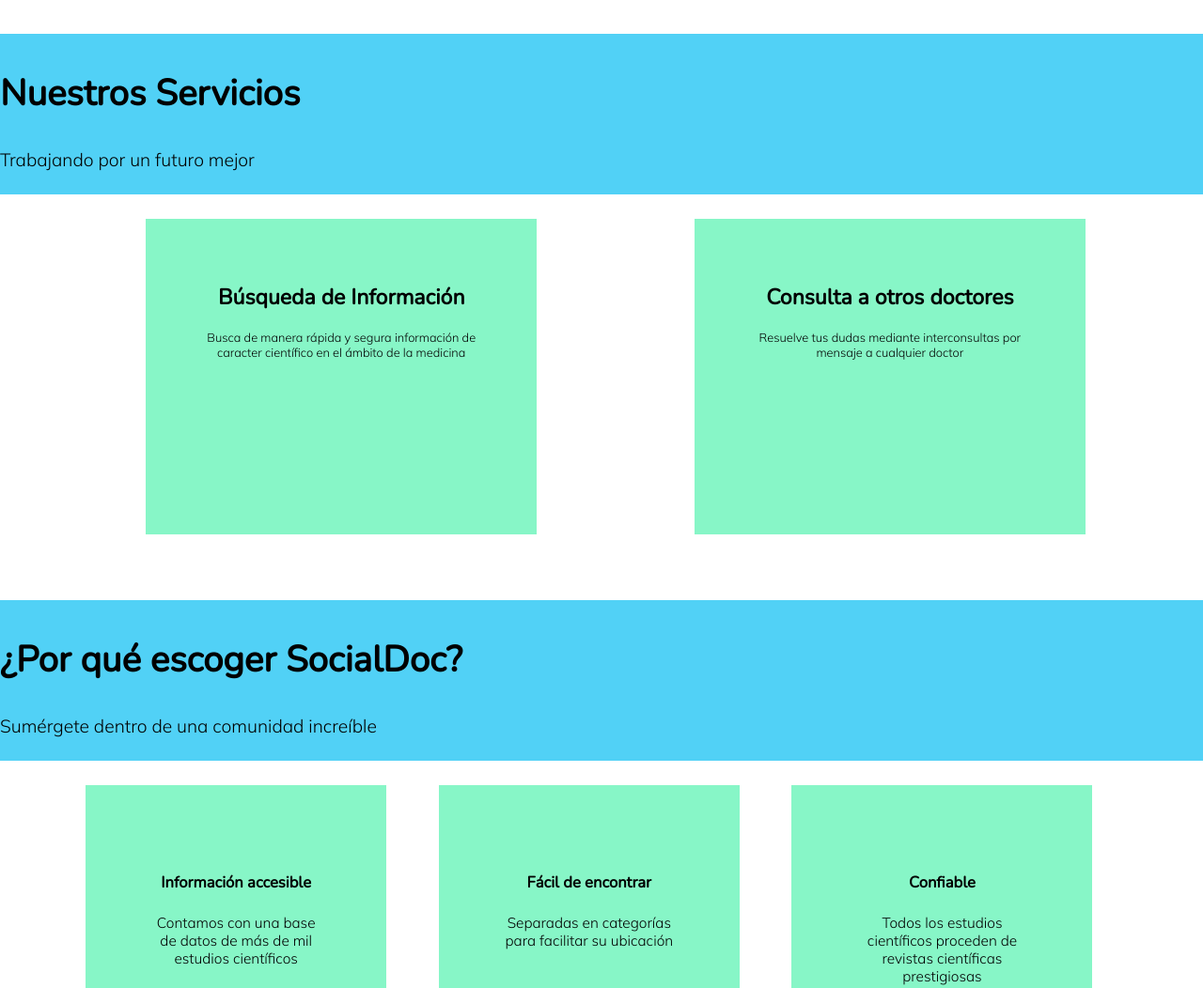
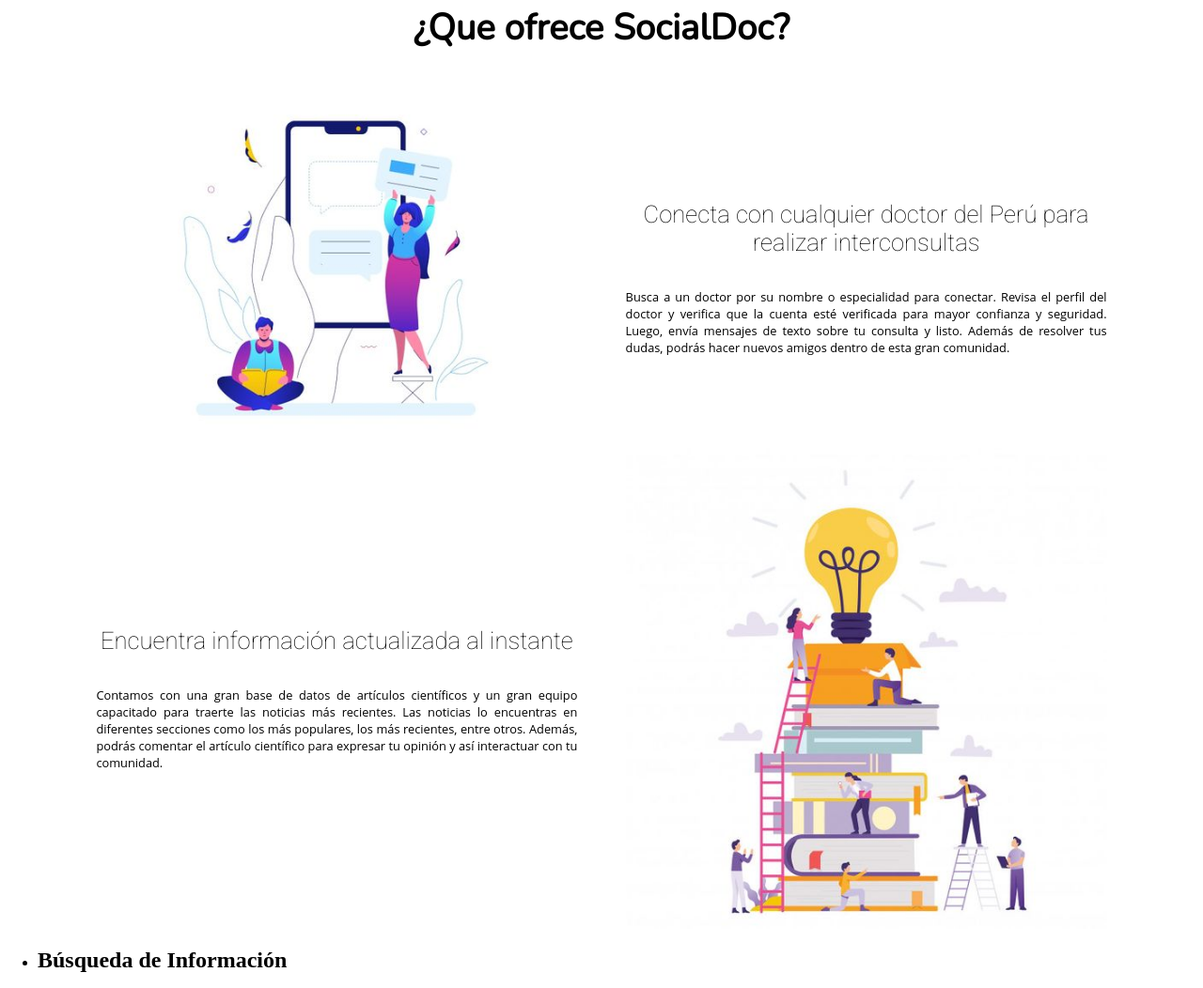
Before and after one commit to jackleon008007/NUEVOWEB, a plain HTML site: page index.html in a window 1280 px wide. Shown: the part 837-1889 px from the top of the page at 94% size. Drawn offline with nearby package versions, Linux system fonts and the light colour scheme.

Commit message:
Se remodelo quienes somos

```diff
--- a/css/Stilo.css
+++ b/css/Stilo.css
@@ -18,19 +18,67 @@
 }
 
 body{
-    font-family: Arial;
     margin: 0;
     padding: 0;
 }
 
+.servicios{
+    margin: 0;
+}
+
+.servicio1{
+    display: flex;
+    justify-content: space-between;
+    align-items: center;
+}
+
+.servicio1 img{
+    margin-left: 8vw;
+    width:40vw;
+}
+
+.ser1_textos{
+    width: 40vw;
+    margin-right: 8vw;
+}
+
+.ser2_textos{
+    width: 40vw;
+    margin-left: 8vw;
+}
+
+.servicio2 img{
+    margin-right: 8vw;
+    width:40vw;
+}
+
+.servicio2{
+    display: flex;
+    justify-content: space-between;
+    align-items: center;
+}
+
+.ser_titulo{
+    font-family: Roboto, sans-serif;
+    font-size: 2vw;
+    font-weight: normal;
+    text-align: center;
+}
+
+.ser_parrafo{
+    font-family: "Open Sans", sans-serif;
+    font-size: 1vw;
+    text-align: justify;
+}
+
 .titulo{
-    background: #51D1F6;
+
     width: 100%;
-    margin-top: 70px;
     padding-top: 5px;
     padding-bottom: 5px;
     padding-right: 0;
     padding-left: 0;
+    text-align: center;
 }
 
 .titulo h1{
--- a/index.html
+++ b/index.html
@@ -9,6 +9,9 @@
     <title>SocialDoc</title>
     <script src="http://code.jquery.com/jquery-latest.js"></script>
     <script src="Arriba.js"></script>
+    <link rel="preconnect" href="https://fonts.googleapis.com">
+    <link rel="preconnect" href="https://fonts.gstatic.com" crossorigin>
+    <link href="https://fonts.googleapis.com/css2?family=Roboto:wght@100&display=swap" rel="stylesheet">
 
 
 
@@ -37,10 +40,23 @@
 </section>
 
 
-    <section class="contenedor-services">
+    <section class="servicios">
         <div class="titulo" >
-            <h1>Nuestros Servicios</h1>
-            <p class="parrafo-1">Trabajando por un futuro mejor</p>
+            <h1>¿Que ofrece SocialDoc?</h1>
+        </div>
+        <div class="servicio1">
+            <img class="ser1_img" src="img/conectar.jpg">
+            <div class="ser1_textos">
+            <h4 class="ser_titulo">Conecta con cualquier doctor del Perú para realizar interconsultas</h4>
+            <p class="ser_parrafo">Busca a un doctor por su nombre o especialidad para conectar. Revisa el perfil del doctor y verifica que la cuenta esté verificada para mayor confianza y seguridad. Luego, envía mensajes de texto sobre tu consulta y listo. Además de resolver tus dudas, podrás hacer nuevos amigos dentro de esta gran comunidad.</p>
+            </div>
+        </div>
+        <div class="servicio2">
+            <div class="ser2_textos">
+            <h4 class="ser_titulo">Encuentra información actualizada al instante</h4>
+            <p class="ser_parrafo">Contamos con una gran base de datos de artículos científicos y un gran equipo capacitado para traerte las noticias más recientes. Las noticias lo encuentras en diferentes secciones como los más populares, los más recientes, entre otros. Además, podrás comentar el artículo científico para expresar tu opinión y así interactuar con tu comunidad.</p>
+            </div>
+            <img class="ser2_img" src="img/buscar.jpg">
         </div>
 
 
```
Also changed, not shown: img/buscar.jpg (added), img/conectar.jpg (added).
